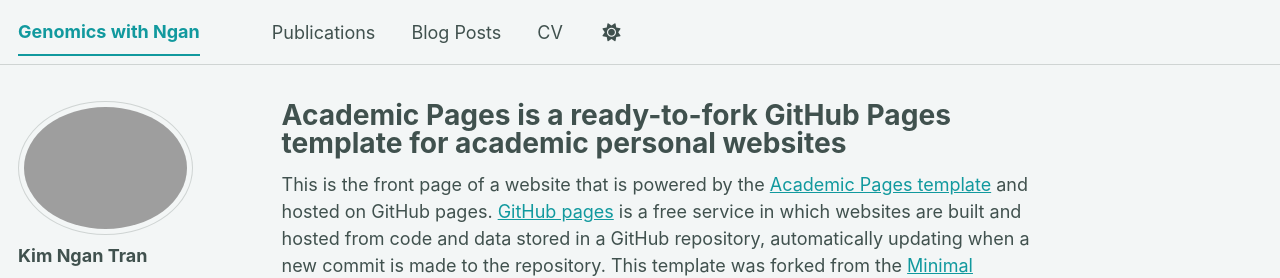
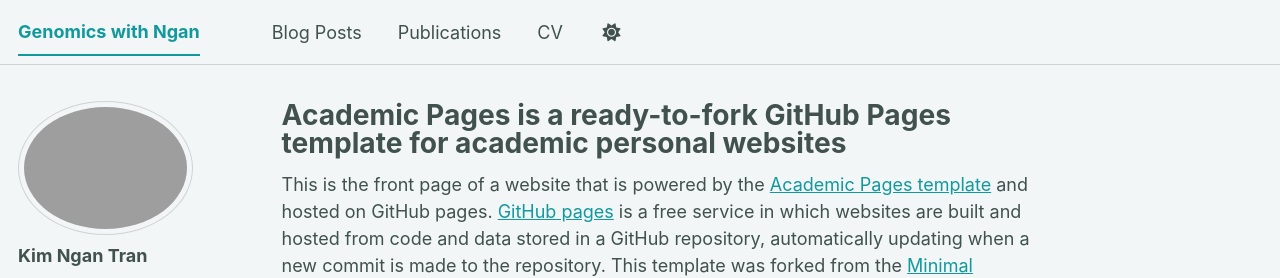
Before and after one commit to tkn132/tkn132.github.io, a Jekyll site: the page built from _pages/about.md, in a window 1280 px wide. Shown: the top 278 px of the page. Built offline with Jekyll 4.4.1, drawn with Linux system fonts in a browser that asks for light colours; some web fonts are replaced; a script bundle is joined from its source files by our own code; library files that are not in the unit come from our copies; part of the change alters nothing that is shown.

```diff
--- a/_data/navigation.yml
+++ b/_data/navigation.yml
@@ -8,8 +8,18 @@
 #      Markdown formatted page while the second is generated using JSON.
 
 main:
+  - title: "Blog Posts"
+    url: /year-archive/
+
   - title: "Publications"
     url: /publications/
+
+  - title: "CV"
+    url: /cv/
+
+
+
+
 
 #  - title: "Talks"
 #    url: /talks/
@@ -20,11 +30,9 @@ main:
   #- title: "Portfolio"
   #  url: /portfolio/
 
-  - title: "Blog Posts"
-    url: /year-archive/
 
-  - title: "CV"
-    url: /cv/
+
+
 
   # - title: "CV"
   #   url: /cv-json/
```
